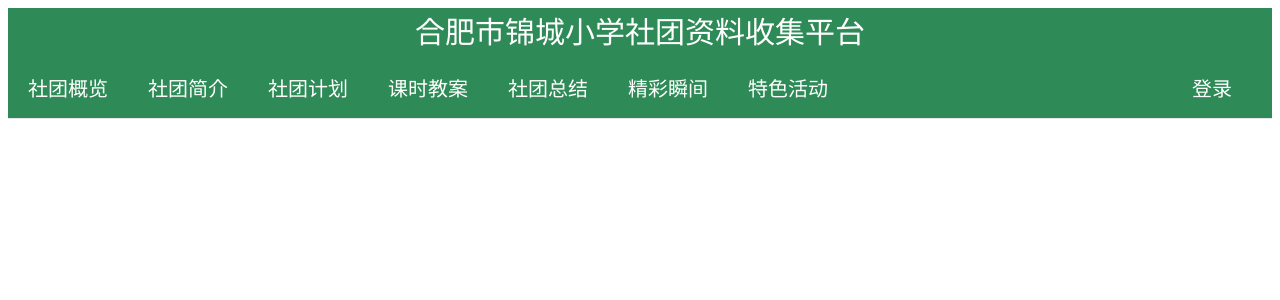
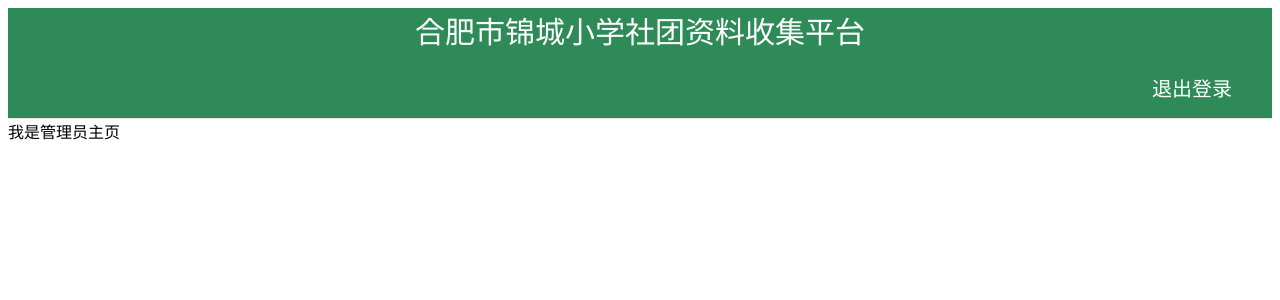
Before and after one commit to ldy6314/shouji, a Vue app in the folder front/: page /adminhome in a window 1280 px wide. Shown: the top 300 px of the page. Built offline with nearby package versions, Linux system fonts and the light colour scheme.

Commit message:
2023.3.27

```diff
--- a/front/src/App.vue
+++ b/front/src/App.vue
@@ -17,25 +17,31 @@
           text-color="#fff"
           active-text-color="#ffd04b"
         >
-          <el-menu-item index="/"
+          <el-menu-item index="/" v-if="role==1"
             ><span style="font-size: 20px">社团概览</span></el-menu-item
           >
-          <el-menu-item index="/jianjie"
+          <el-menu-item index="/adminhome" v-if="role==0"
+            ><span style="font-size: 20px">管理首页</span></el-menu-item
+          >
+          <el-menu-item index="/admin" v-if="role==0"
+            ><span style="font-size: 20px">社团管理</span></el-menu-item
+          >
+          <el-menu-item index="/jianjie" v-if="role==1"
             ><span style="font-size: 20px">社团简介</span></el-menu-item
           >
-          <el-menu-item index="/jihua"
+          <el-menu-item index="/jihua" v-if="role==1"
             ><span style="font-size: 20px">社团计划</span></el-menu-item
           >
-          <el-menu-item index="/jiaoan"
+          <el-menu-item index="/jiaoan" v-if="role==1"
             ><span style="font-size: 20px">课时教案</span></el-menu-item
           >
-          <el-menu-item index="/zongjie"
+          <el-menu-item index="/zongjie" v-if="role==1"
             ><span style="font-size: 20px">社团总结</span></el-menu-item
           >
-          <el-menu-item index="/shunjian"
+          <el-menu-item index="/shunjian" v-if="role==1"
             ><span style="font-size: 20px">精彩瞬间</span></el-menu-item
           >
-          <el-menu-item index="/tese"
+          <el-menu-item index="/tese" v-if="role==1"
             ><span style="font-size: 20px">特色活动</span></el-menu-item
           >
           <el-menu-item  v-if="!logined" index="/login" class="login"
@@ -77,11 +83,15 @@ export default {
         return true
       else
          return false
-    }
+    },
+   role(){
+    return this.$store.state.role
+   }
   },
   mounted(){
-
-    console.log(111111111111111111,this.$store.state.token)
+    let token = localStorage.getItem('token')
+    let role = localStorage.getItem('role')
+    this.$store.commit('LOGIN', {token:token, role:role})
 
   }
 };
--- /dev/null
+++ b/front/src/components/AdminHome.vue
@@ -0,0 +1,15 @@
+<template>
+  <div>
+      我是管理员主页
+   </div>
+</template>
+
+<script>
+export default {
+
+}
+</script>
+
+<style>
+
+</style>
--- /dev/null
+++ b/front/src/components/AdminVue.vue
@@ -0,0 +1,15 @@
+<template>
+  <div>
+    社团管理
+  </div>
+</template>
+
+<script>
+export default {
+
+}
+</script>
+
+<style>
+
+</style>
--- a/front/src/components/GaiLan.vue
+++ b/front/src/components/GaiLan.vue
@@ -186,6 +186,7 @@ export default {
         console.log("err.message", err);
       }
     );
+    console.log('token=', this.$store.state.token)
   },
 };
 </script>
--- a/front/src/components/LoginView.vue
+++ b/front/src/components/LoginView.vue
@@ -69,8 +69,12 @@ export default {
               success=>{
                 localStorage.setItem('token', success.token)
                 localStorage.setItem('subject_name', success.subject_name)
-               router.push('/')
-                this.$store.commit("LOGIN",{'token': success.token})
+                localStorage.setItem('role', success.role)
+                if(success.role==1)
+                  router.push('/')
+                else
+                  router.push('/adminhome')
+                this.$store.commit("LOGIN",{'token': success.token, 'role':success.role})
               },
               err=>{
                 Message({
--- a/front/src/router/index.js
+++ b/front/src/router/index.js
@@ -10,8 +10,8 @@ import TeSe from '@/components/TeSe'
 import ZongJie from '@/components/ZongJie'
 import JiHua from '@/components/JiHua'
 import JianJie from '@/components/JianJie'
-
-
+import AdminHome from '@/components/AdminHome'
+import AdminVue from '@/components/AdminVue'
 
 Vue.use(VueRouter)
 
@@ -20,7 +20,16 @@ const routes = [{
         name: 'gailan',
         component: GaiLan
     },
-
+    {
+        path: '/adminhome',
+        name: 'adminhome',
+        component: AdminHome
+    },
+    {
+        path: '/admin',
+        name: 'admin',
+        component: AdminVue
+    },
     {
         path: '/login',
         name: 'login',
--- a/front/src/store/index.js
+++ b/front/src/store/index.js
@@ -6,7 +6,8 @@ Vue.use(Vuex)
 export default new Vuex.Store({
     state: {
         token: "",
-        subject_name: " "
+        subject_name: " ",
+        role: 0,
     },
     getters: {
         token: (state) => {
@@ -17,6 +18,7 @@ export default new Vuex.Store({
         LOGIN: (state, value) => {
             console.log("login 被调用", state, value)
             state.token = value.token
+            state.role = value.role
         },
     },
     actions: {},
```
Also changed, not shown: 2 other files (tests, documents, lock files or other folders).
